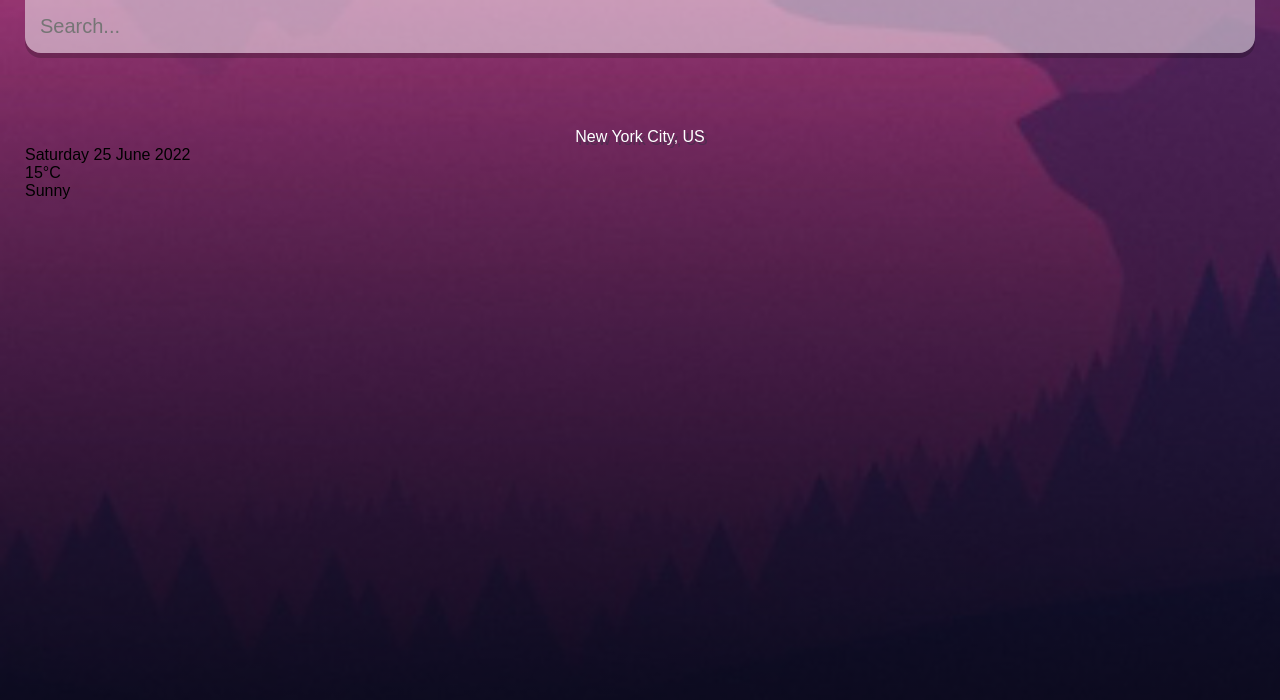
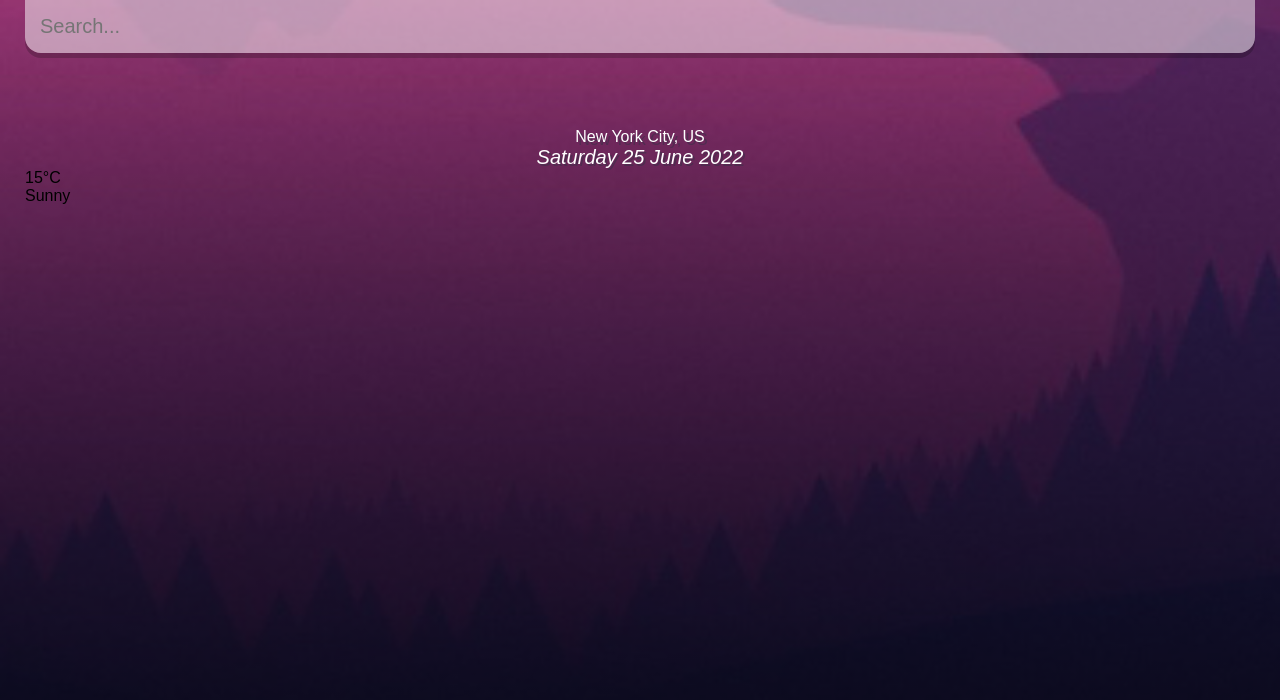
Before and after one commit to lucasxtan/weather-app, a React (Create React App) app: page / in a window 1280 px wide. Shown: the top 700 px of the page. Built offline with nearby package versions, Linux system fonts and the light colour scheme.

Commit message:
stylize date font

```diff
--- a/src/index.css
+++ b/src/index.css
@@ -58,3 +58,12 @@ main {
   text-align: center;
   text-shadow: 3px 3px rgba(50, 50, 70, 0.5);
 }
+
+.location-box .date {
+  color: #FFF;
+  font-size: 20px;
+  font-weight: 300px;
+  font-style: italic;
+  text-align: center;
+  text-shadow: 2px 2px rgba(50, 50, 70, 0.5);
+}
```
